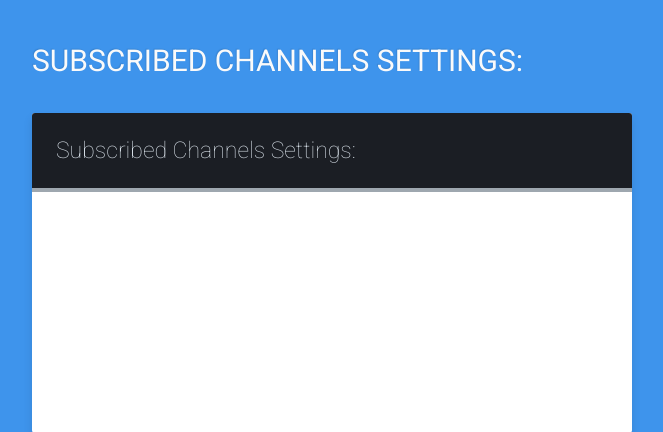
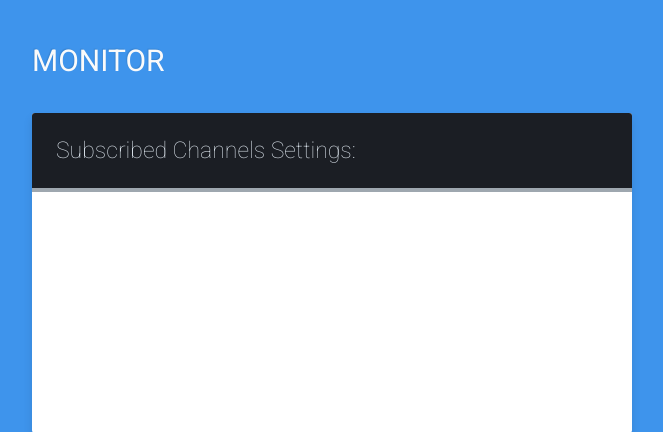
Before and after one commit to QuantumQuadrate/powstab2, a Flask app: page /monitor in a window 1280 px wide. Shown: the top 432 px of the page, without its empty margins (308-971 px from the left). Run offline with Flask 2, Linux system fonts and the light colour scheme; lists and menus that the app fills with data are empty; parts of the project's set-up code (start-up, migrations or seed data) failed here and were passed over.

Commit message:
more changes

```diff
--- a/ServerStuff/templates/index.html
+++ b/ServerStuff/templates/index.html
@@ -10,7 +10,7 @@
 
 <body>
 <div class="table-title">
-<h3>Subscribed Channels Settings:</h3>
+<h3>Monitor</h3>
 </div>
 <table class="table-fill">
 
```
